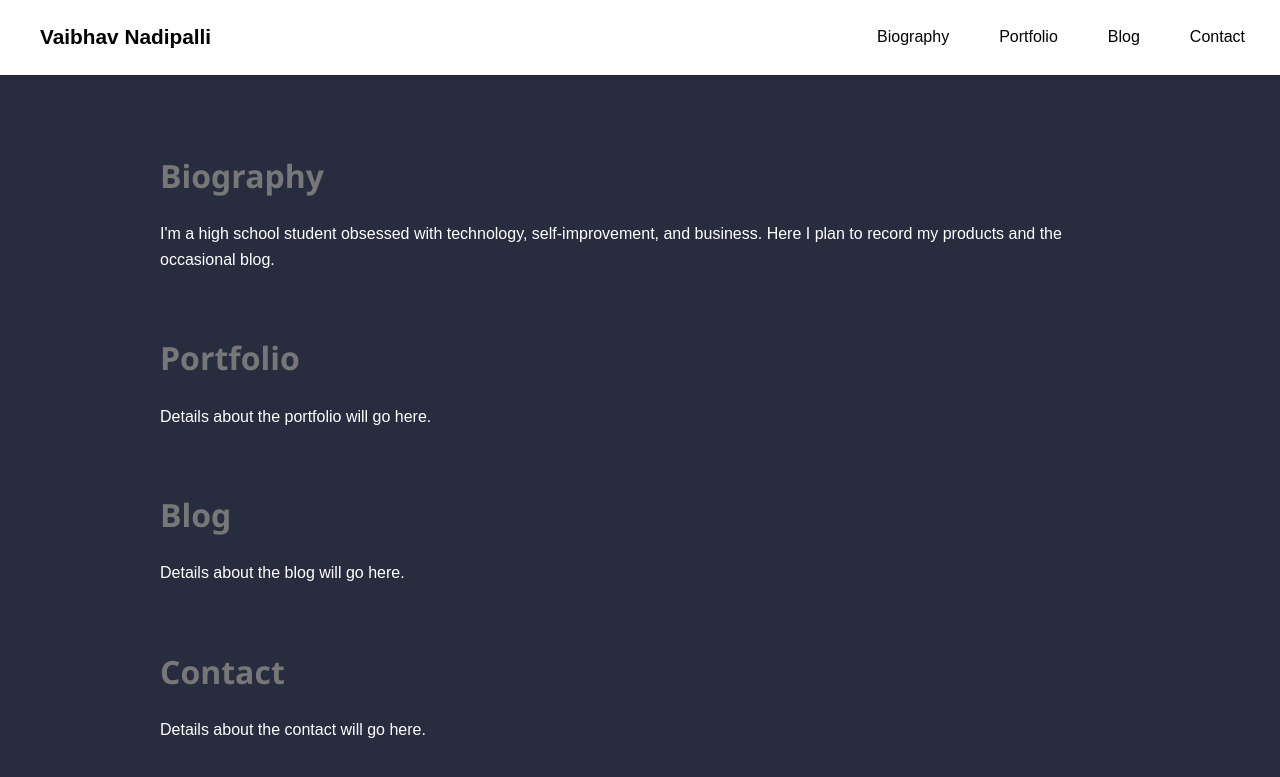
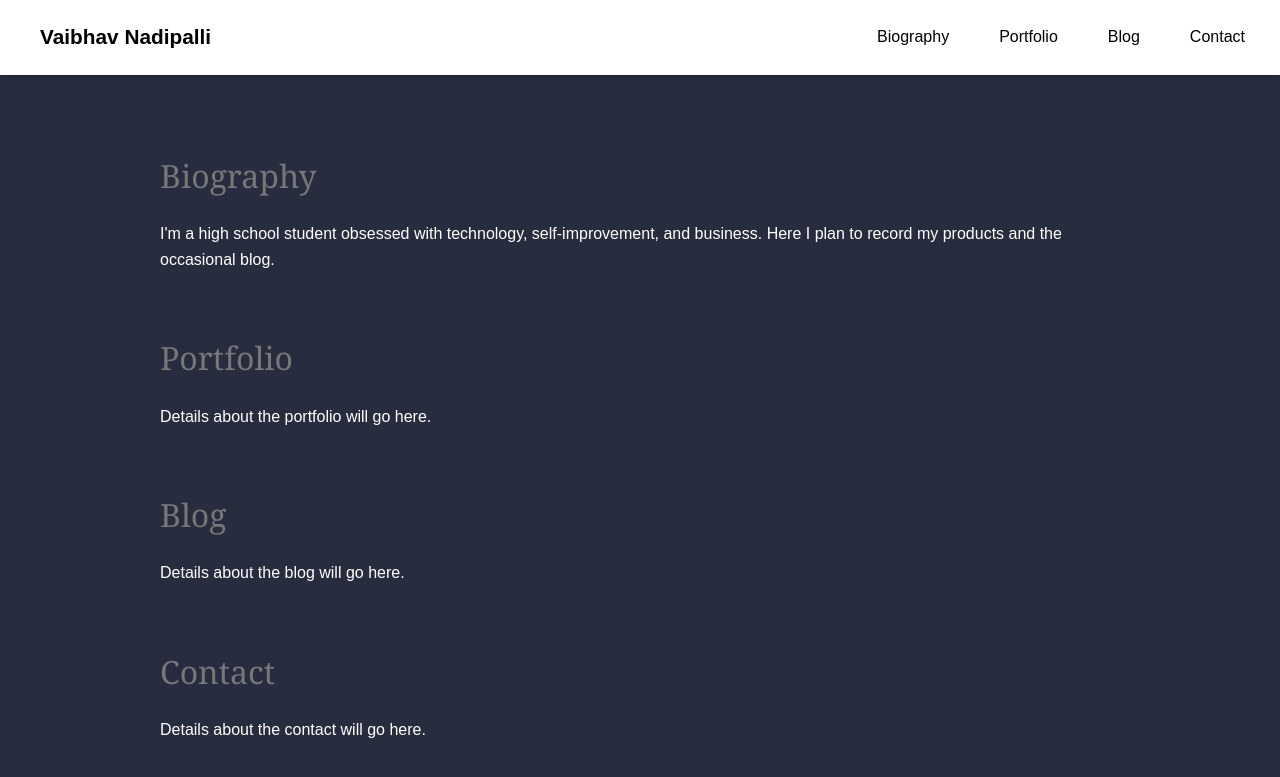
Before and after one commit to Vaibhav-Nadipalli/vaibhav-nadipalli.github.io, a Jekyll site: the page built from index.markdown, in a window 1280 px wide. Shown: the top 777 px of the page. Built offline with Jekyll 4.4.1, drawn with Linux system fonts in a browser that asks for light colours.

Commit message:
Update default.html

```diff
--- a/_layouts/default.html
+++ b/_layouts/default.html
@@ -6,6 +6,23 @@
     <title>Vaibhav Nadipalli</title>
     <link rel="stylesheet" href="/assets/css/styles.css"> <!-- Link to your CSS file -->
     <link rel="icon" type="image/png" href="/favicon.png"> <!-- Path to your favicon -->
+    <style>
+        /* Inline styles for the specific changes */
+        .section-title {
+            font-family: Georgia, serif;
+            font-weight: normal;
+            color: #777;
+            font-size: 2em;
+            margin-bottom: 20px;
+        }
+
+        .section-container {
+            display: grid;
+            grid-template-columns: 350px auto;
+            grid-gap: 50px;
+            align-items: start;
+        }
+    </style>
 </head>
 <body>
     <header>
```
